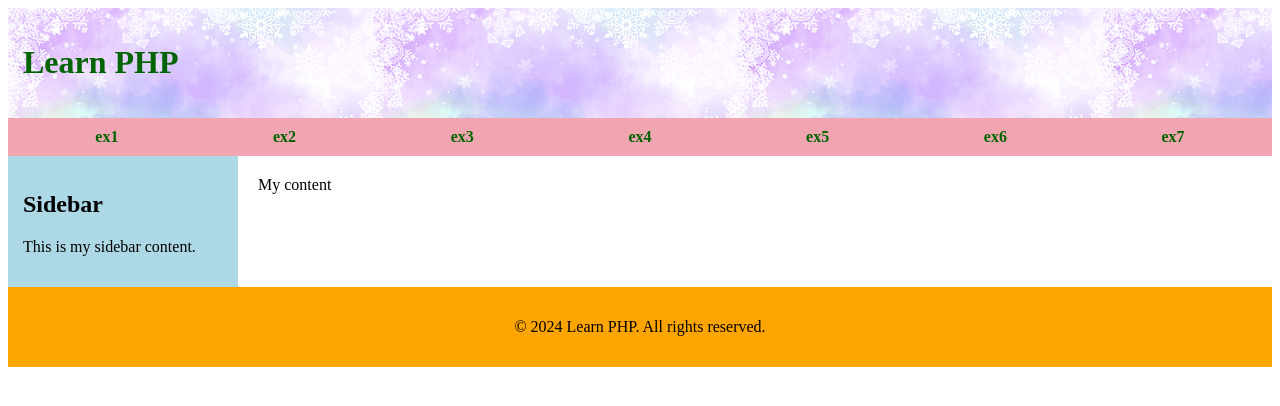
After one commit to LyanaPP/PHP_Assignment, a PHP site: page /PHP_tasks/ex2.php in a window 1280 px wide. The commit adds this page. Shown: the top 406 px of the page. Run offline with PHP 8.4, Linux system fonts and the light colour scheme.

Commit message:
Create ex2

```diff
--- /dev/null
+++ b/PHP_24/src/PHP_tasks/ex2.php
@@ -0,0 +1,10 @@
+
+<?php
+$title = "Home Page";
+$md="Please use appropriate meta Description";
+include 'header.php'; ?>
+
+<?php
+echo"My content";
+?>
+<?php include 'footer.php'; ?>
--- /dev/null
+++ b/PHP_24/src/PHP_tasks/footer.php
@@ -0,0 +1,10 @@
+</section>
+    </div>
+
+    <footer>
+
+        <p>&copy; 2024 Learn PHP. All rights reserved.</p>
+    </footer>
+</body>
+
+</html>
--- /dev/null
+++ b/PHP_24/src/PHP_tasks/header.php
@@ -0,0 +1,83 @@
+<!DOCTYPE html>
+<html lang="en">
+
+<head>
+    <meta charset="UTF-8">
+    <meta name="viewport" content="width=device-width, initial-scale=1.0">
+    <title>
+        <?php echo $title;?>
+    </title>
+    <style>
+        /* Header Styles */
+        header {
+            padding: 15px;
+            text-align: center;
+            background-image: url(images/bg1.jpg);
+        }
+
+        /* Navigation Styles */
+        nav {
+            display: flex;
+            justify-content: space-around;
+            background-color: rgb(241, 165, 176);
+            padding: 10px;
+        }
+
+        nav a {
+            text-decoration: none;
+            color: darkgreen;
+            font-weight: bold;
+        }
+
+        h1 {
+            color: darkgreen;
+            text-align: left;
+        }
+
+        /* Sidebar Styles */
+        aside {
+            width: 200px;
+            padding: 15px;
+            background-color: lightblue;
+        }
+
+        /* Content Styles */
+        section {
+            padding: 20px;
+            background-color: #fff;
+            flex: 1;
+        }
+
+        footer {
+            padding: 15px;
+            background-color: orange;
+            text-align: center;
+        }
+    </style>
+</head>
+
+<body>
+    <header>
+        <h1>Learn PHP </h1>
+    </header>
+
+    <nav>
+        <a href="ex1.php">ex1</a>
+        <a href="ex2.php">ex2</a>
+        <a href="#">ex3</a>
+        <a href="#">ex4</a>
+        <a href="#">ex5</a>
+        <a href="#">ex6</a>
+        <a href="#">ex7</a>
+
+
+    </nav>
+
+    <div style="display: flex;">
+        <!-- Sidebar -->
+        <aside>
+            <!-- Sidebar content goes here -->
+            <h2>Sidebar</h2>
+            <p>This is my sidebar content.</p>
+        </aside>
+        <section>
```
Also changed, not shown: PHP_24/src/PHP_tasks/ex1.php (+6 -10 lines), PHP_24/src/PHP_tasks/images/bg1.jpg (added), 3 other files.
